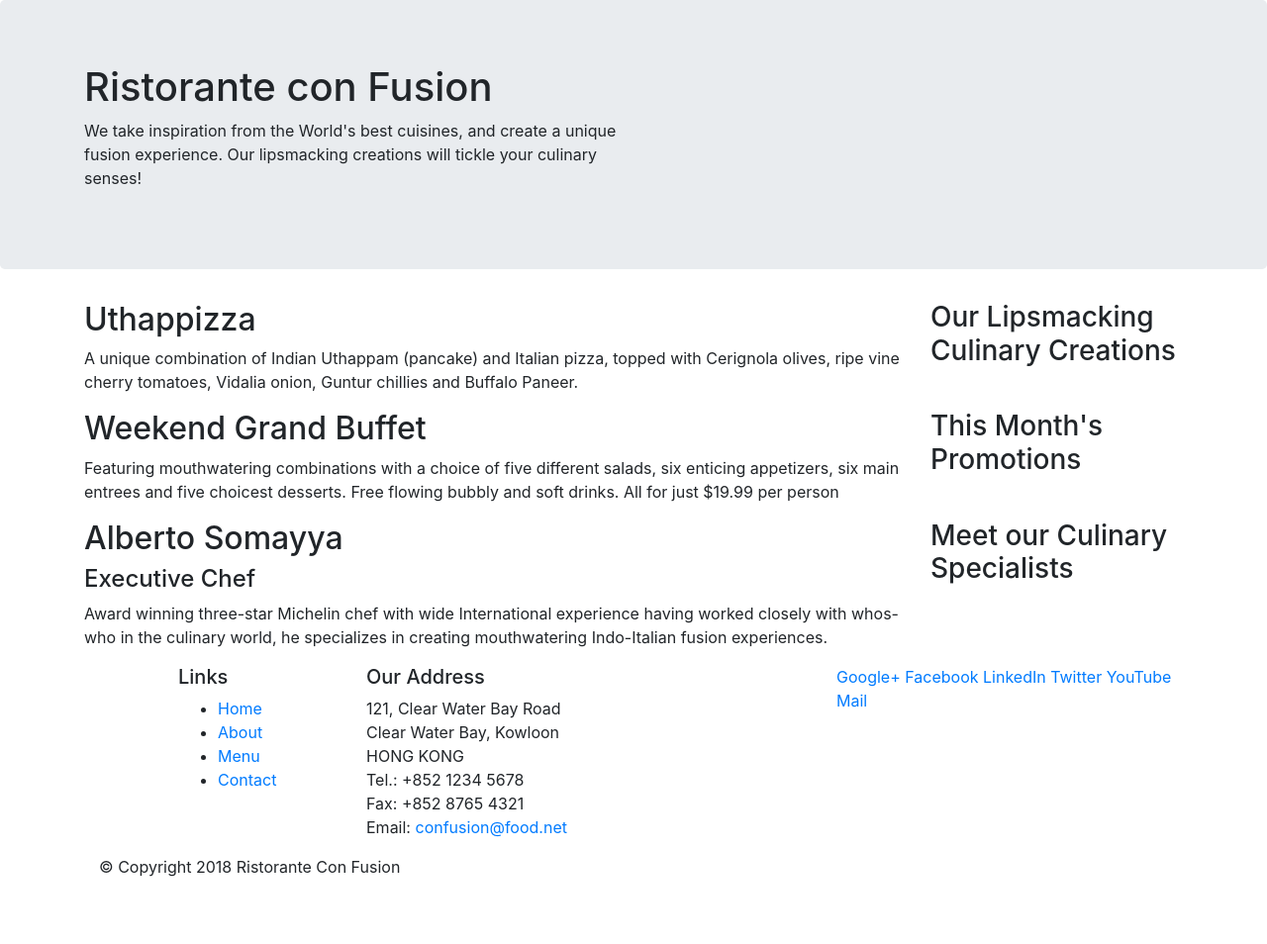
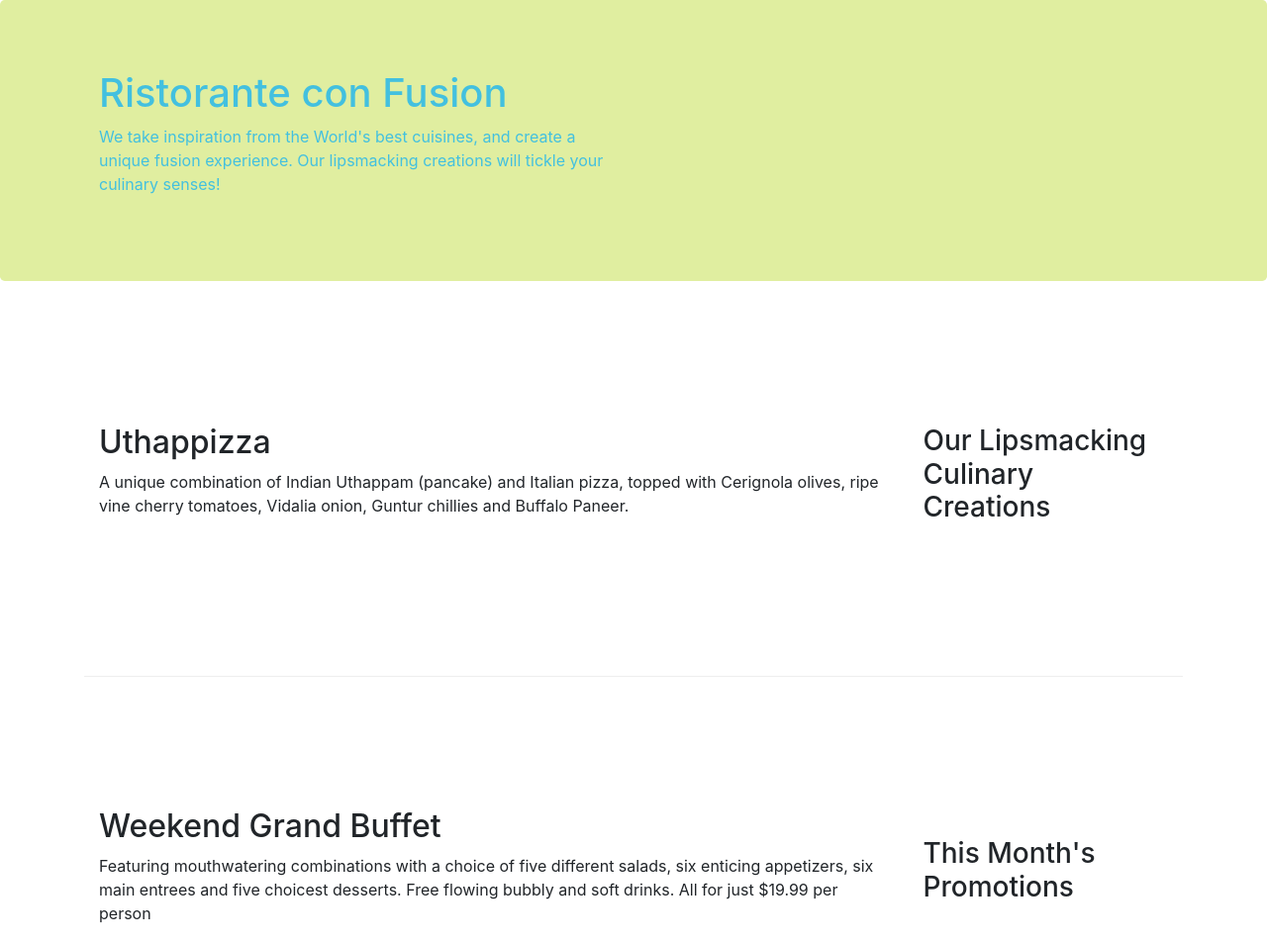
Before and after one commit to jlguijarro/Bootstrap-test, a website: page index.html in a window 1280 px wide. Shown: the top 954 px of the page at 99% size. Before the commit the page ends 904 px from the top, so only its background shows below. Drawn offline with nearby package versions, Linux system fonts and the light colour scheme.

Commit message:
Bootstrap Grid parte 2

```diff
--- /dev/null
+++ b/css/styles.css
@@ -0,0 +1,34 @@
+.row-header{
+    margin:0px auto;
+    padding:0px;
+}
+
+.row-content {
+    margin:0px auto;
+    padding: 50px 0px 50px 0px;
+    border-bottom: 1px ridge;
+    min-height:400px;
+}
+
+.footer{
+    background-color: #e0eea0;
+    margin:0px auto;
+    padding: 20px 0px 20px 0px;
+}
+
+.jumbotron{
+    padding:70px 30px 70px 30px;
+    margin:0px auto;
+    background: #e0eea0 ;
+    color:rgb(67, 192, 223);
+}
+
+.address{
+    font-size:80%;
+    margin:0px;
+    color:#45504e;
+}
+
+.copyright{
+    padding-top: 3%;
+}
--- a/index.html
+++ b/index.html
@@ -9,6 +9,7 @@
 
     <!-- Bootstrap CSS -->
     <link rel="stylesheet" href="node_modules/bootstrap/dist/css/bootstrap.min.css">
+    <link href="css/styles.css" rel="stylesheet">
     <title>Ristorante Con Fusion</title>
 </head>
 
@@ -16,7 +17,7 @@
 
     <header class="jumbotron">
         <div class="container">
-            <div class="row" >
+            <div class="row row-header" >
                 <div class="col-12 col-sm-6"></divclass>
                     <h1>Ristorante con Fusion</h1>
                     <p>We take inspiration from the World's best cuisines, and create a unique fusion experience. Our lipsmacking creations will tickle your culinary senses!</p>
@@ -28,7 +29,7 @@
     </header>
 
     <div class="container">
-        <div class="row" >
+        <div class="row row-content align-items-center" >
             <div class = "col-12 order-sm-last col-sm-4 col-md-3">
                 <h3>Our Lipsmacking Culinary Creations</h3>
             </div>
@@ -39,7 +40,7 @@
         </div>
 
 
-        <div class="row">
+        <div class="row row-content align-items-center">
             <div class = "col-12 order-sm-last col-sm-4 col-md-3">
                 <h3>This Month's Promotions</h3>
             </div>
@@ -49,7 +50,7 @@
             </div>
         </div>
 
-        <div class="row">
+        <div class="row row-content align-items-center">
             <div class = "col-12 order-sm-last col-sm-4 col-md-3">
                 <h3>Meet our Culinary Specialists</h3>
             </div>
@@ -61,12 +62,12 @@
         </div>
     </div>
 
-    <footer>
+    <footer class ="footer">
         <div class="container">
             <div class="row">
                 <div class="col-4 col-sm-2 offset-1">
                     <h5>Links</h5>
-                    <ul>
+                    <ul class="list-unstyled">
                         <li><a href="#">Home</a></li>
                         <li><a href="#">About</a></li>
                         <li><a href="#">Menu</a></li>
@@ -75,7 +76,7 @@
                 </div>
                 <div class="col-7 col-sm-5">
                     <h5>Our Address</h5>
-                    <address>
+                    <address class= "address">
 		              121, Clear Water Bay Road<br>
 		              Clear Water Bay, Kowloon<br>
 		              HONG KONG<br>
@@ -84,7 +85,7 @@
 		              Email: <a href="mailto:confusion@food.net">confusion@food.net</a>
 		           </address>
                 </div>
-                <div class="col-12 col-sm-4">
+                <div class="col-12 col-sm-4 align-self-center">
                     <div>
                         <a href="http://google.com/+">Google+</a>
                         <a href="http://www.facebook.com/profile.php?id=">Facebook</a>
@@ -95,7 +96,7 @@
                     </div>
                 </div>
            </div>
-           <div>
+           <div class="row justify-content-center copyright">
                 <div class="col-auto">
                     <p>© Copyright 2018 Ristorante Con Fusion</p>
                 </div>
```
